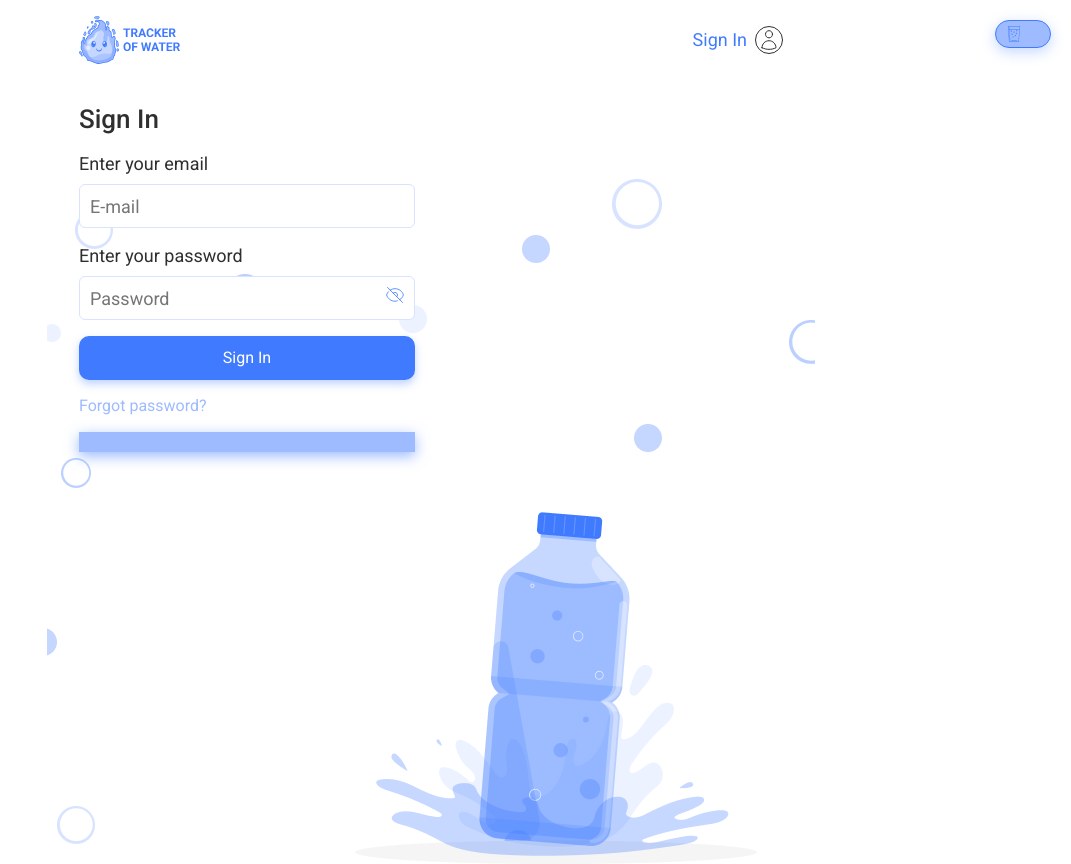
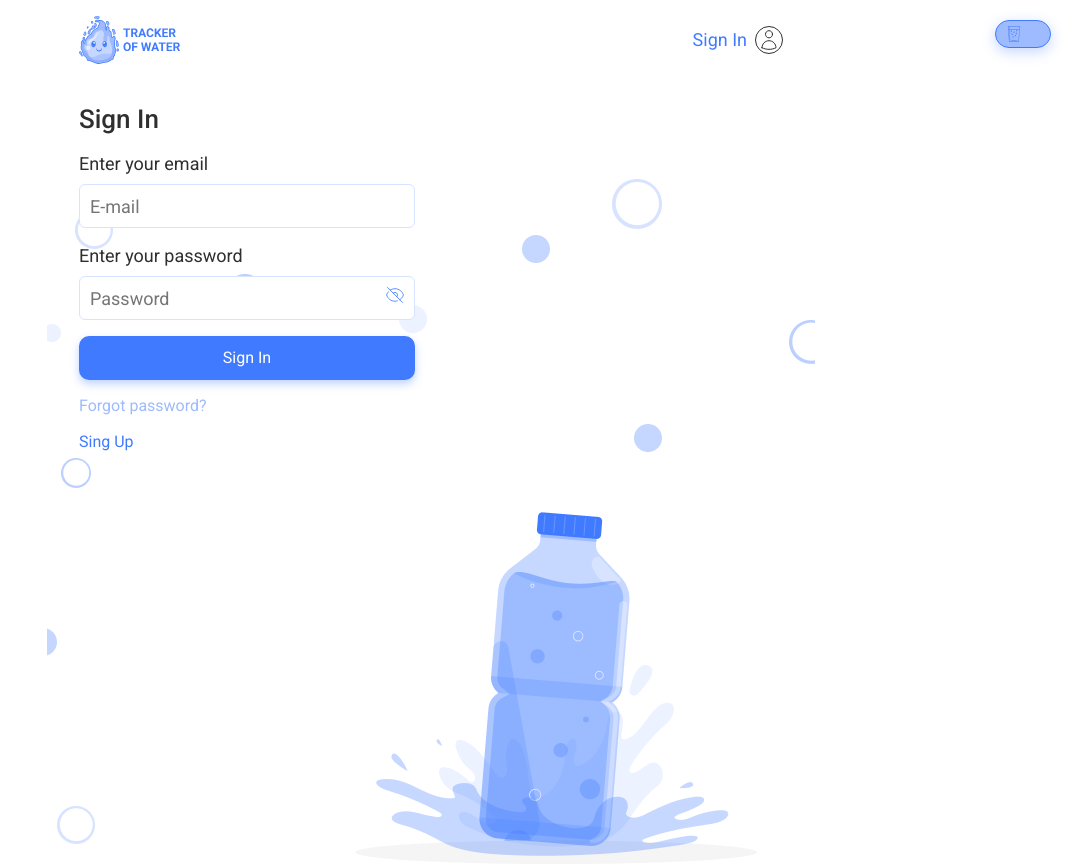
Before and after one commit to OlenaShatalova/team-03-water-tracker-frontend, a React (Vite) app: page /signin in a window 1280 px wide. In both pictures the pointer is over the link "Sing Up". Shown: the whole page, without its empty margins (209-1280 px from the left). Built offline with nearby package versions, Linux system fonts and the light colour scheme.

Commit message:
hover for linkButton

```diff
--- a/src/components/AuthForm/AuthForm.jsx
+++ b/src/components/AuthForm/AuthForm.jsx
@@ -44,7 +44,9 @@ const AuthForm = ({
         </Link>
       )}
 
-      <LinkButton to={linkTo}>{linkText}</LinkButton>
+      <LinkButton to={linkTo} className={css.linkButton}>
+        {linkText}
+      </LinkButton>
     </div>
   );
 };
--- a/src/components/LinkButton/LinkButton.module.css
+++ b/src/components/LinkButton/LinkButton.module.css
@@ -4,9 +4,10 @@
   font-size: 16px;
   line-height: 125%;
   color: #9ebbff;
+  background: transparent !important; /* Запобігаємо заливці фону */
+  box-shadow: none;
 }
-.linkButton:hover,
-.linkButton:focus {
-  box-shadow: 0 4px 14px 0 rgba(64, 123, 255, 0.54);
-  background: #9ebbff;
+
+.linkButton:hover {
+  color: var(--color-primary);
 }
```
